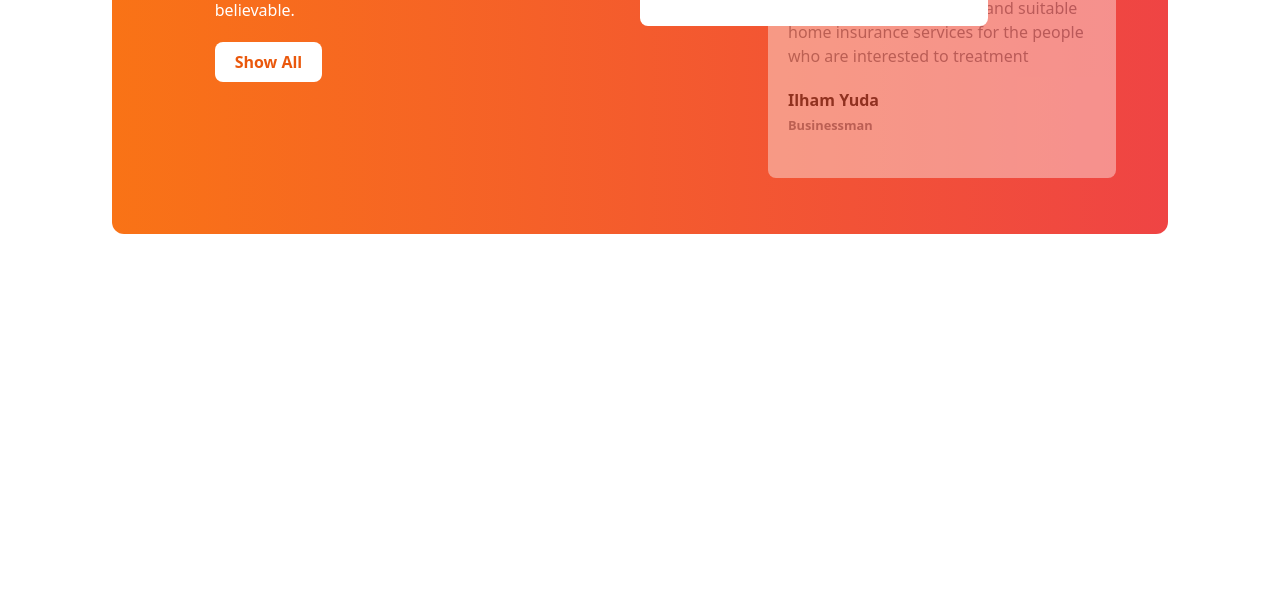
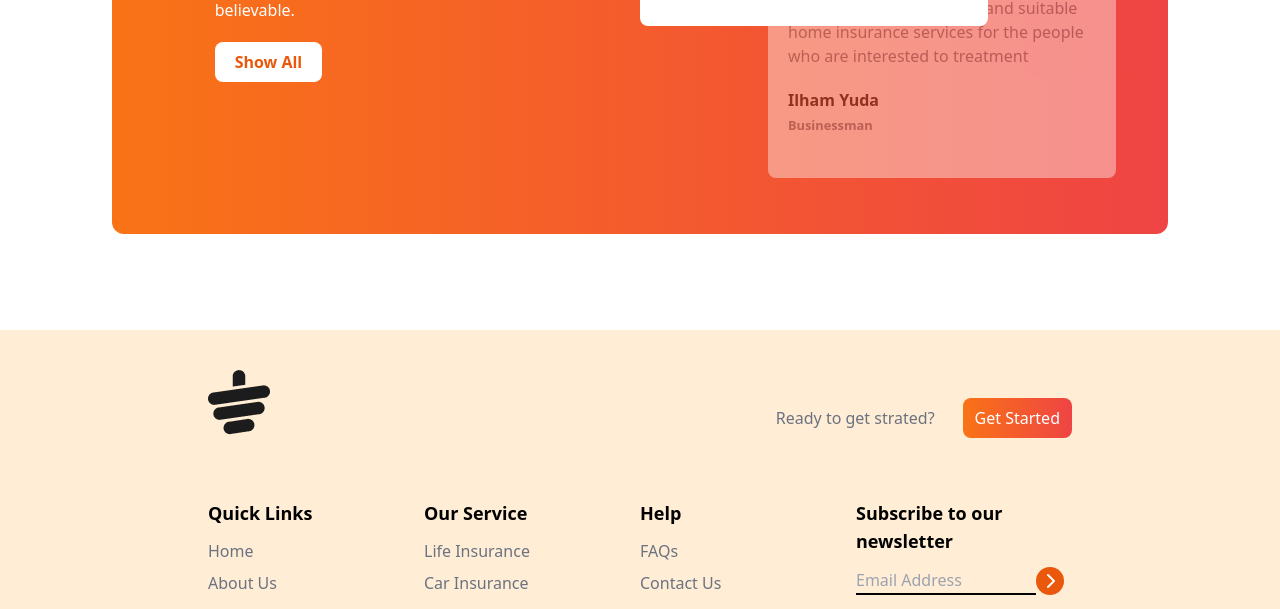
Before and after one commit to wasif100x/Tea-House, a plain HTML site: page index.html in a window 1280 px wide. Shown: the part 2210-2819 px from the top of the page. Before the commit the page ends 2540 px from the top, so only its background shows below. Drawn offline with nearby package versions, Linux system fonts and the light colour scheme.

Commit message:
created footer

```diff
--- a/index.html
+++ b/index.html
@@ -197,5 +197,86 @@
         </div>
       </section>
     </main>
+         <!--footer section-->
+         <footer class="bg-orange-100 text-gray-500 py-10 px-4 md:px-16">
+          <div class="w-9/12 mx-auto ">
+            <!--logo-->
+            <div class="mb-8 flex justify-between">
+              <img class="mb-8" src="/images/cup.png" alt="">
+              <div class="flex items-center gap-7">
+                <h4>Ready to get strated?</h4>
+                <button class="bg-gradient-to-r from-orange-500 to-red-500 px-3 py-2 rounded-lg text-white">Get Started</button>
+              </div>
+            </div>
+            <!--links-->
+            <div class="grid grid-cols-1 md:grid-cols-2 lg:grid-cols-4 gap=4">
+              <!--first column-->
+              <div>
+                <h3 class="font-semibold text-black text-lg mb:3 ">Quick Links</h3>
+                <ul class="space-y-2 mt-3">
+                  <li>
+                    <a class="hover:text-orange-600" href="">Home</a>
+                  </li>
+                  <li>
+                    <a class="hover:text-orange-600" href="">About Us</a>
+                  </li>
+                  <li>
+                    <a class="hover:text-orange-600" href="">Insurance</a>
+                  </li>
+                  <li>
+                    <a class="hover:text-orange-600" href="">Privacy Policy</a>
+                  </li>
+                </ul>
+              </div>
+              <!--second column-->
+              <div>
+                <h3 class="font-semibold text-black text-lg mb:3 ">Our Service</h3>
+                <ul class="space-y-2 mt-3">
+                  <li>
+                    <a class="hover:text-orange-600" href="">Life Insurance </a>
+                  </li>
+                  <li>
+                    <a class="hover:text-orange-600" href="">Car Insurance</a>
+                  </li>
+                  <li>
+                    <a class="hover:text-orange-600" href="">Health Insurance</a>
+                  </li>
+                  <li>
+                    <a class="hover:text-orange-600" href="">House Insurance</a>
+                  </li>
+                </ul>
+              </div>
+              <!--third column-->
+              <div>
+                <h3 class="font-semibold text-black text-lg mb:3 ">Help</h3>
+                <ul class="space-y-2 mt-3">
+                  <li>
+                    <a class="hover:text-orange-600" href="">FAQs</a>
+                  </li>
+                  <li>
+                    <a class="hover:text-orange-600" href="">Contact Us</a>
+                  </li>
+                </ul>
+              </div>
+              <!--fourth column-->
+              <div>
+                <h3 class="font-semibold text-black text-lg mb-3">Subscribe to our newsletter</h3>
+                <div class="flex flex-col space-y-5 mt-3">
+                 <div class="flex ">
+                    <input placeholder="Email Address " class="bg-transparent border-b-2 border-black w-4/6 md:w-5/6 " type="text" name="" id="">
+                  <i class="fa-solid fa-chevron-right w-7 h-7 bg-orange-600 inline-flex rounded-full text-white justify-center items-center"></i>
+                </div>
+                  <div class="flex justify-between w-2/5 mb-2 mt-8 ">
+                    <i class="fa-brands fa-facebook"></i>
+                    <i class="fa-brands fa-twitter"></i>
+                    <i class="fa-brands fa-instagram"></i>
+                  </div>
+                </div>
+              </div>
+            </div>
+            <div class="lg:mt-14 text-center pt-4 mt-4">© 2027 UIDesign.to - All rights reserved.</div>
+          </div>
+
+        </footer>
   </body>
   </html>
```
